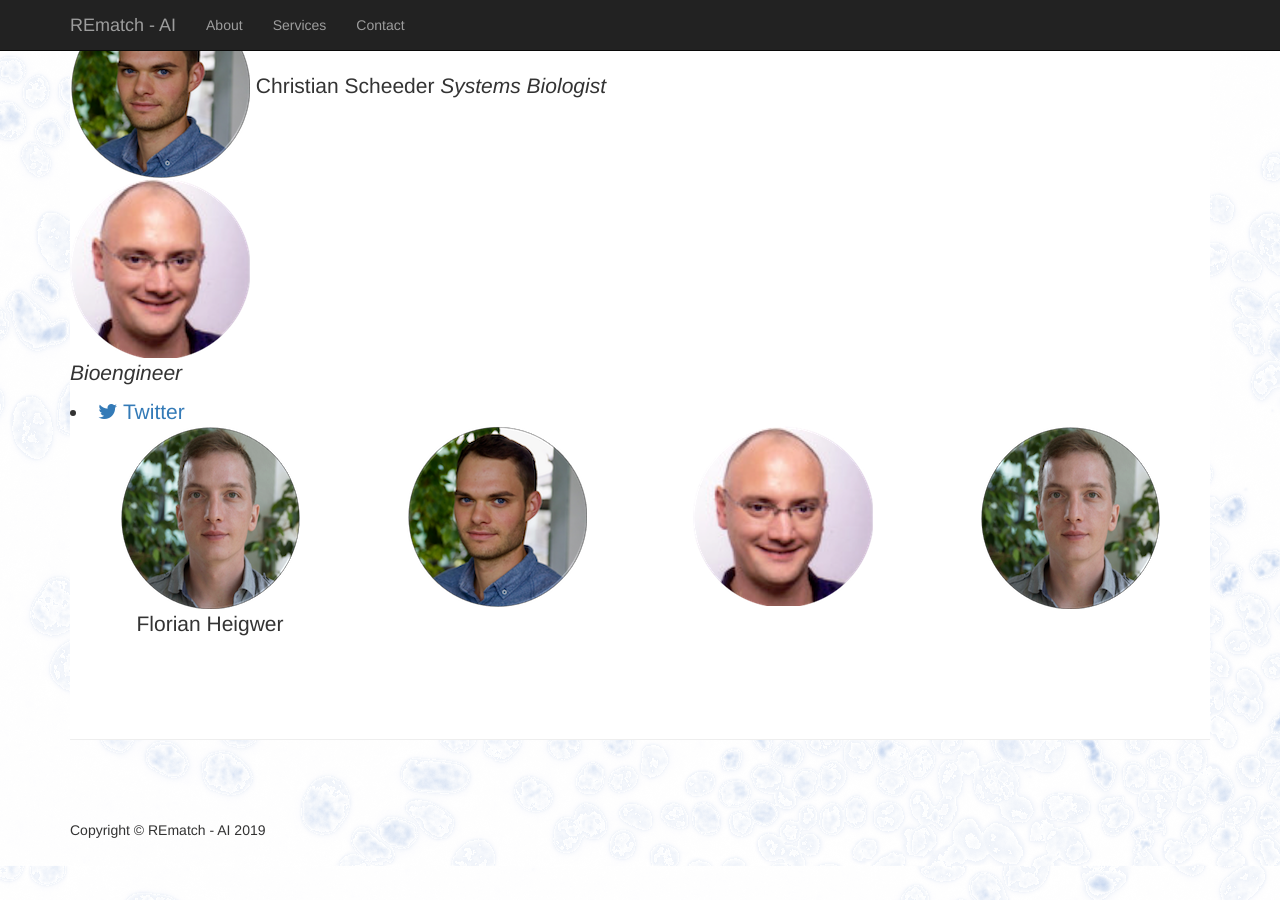
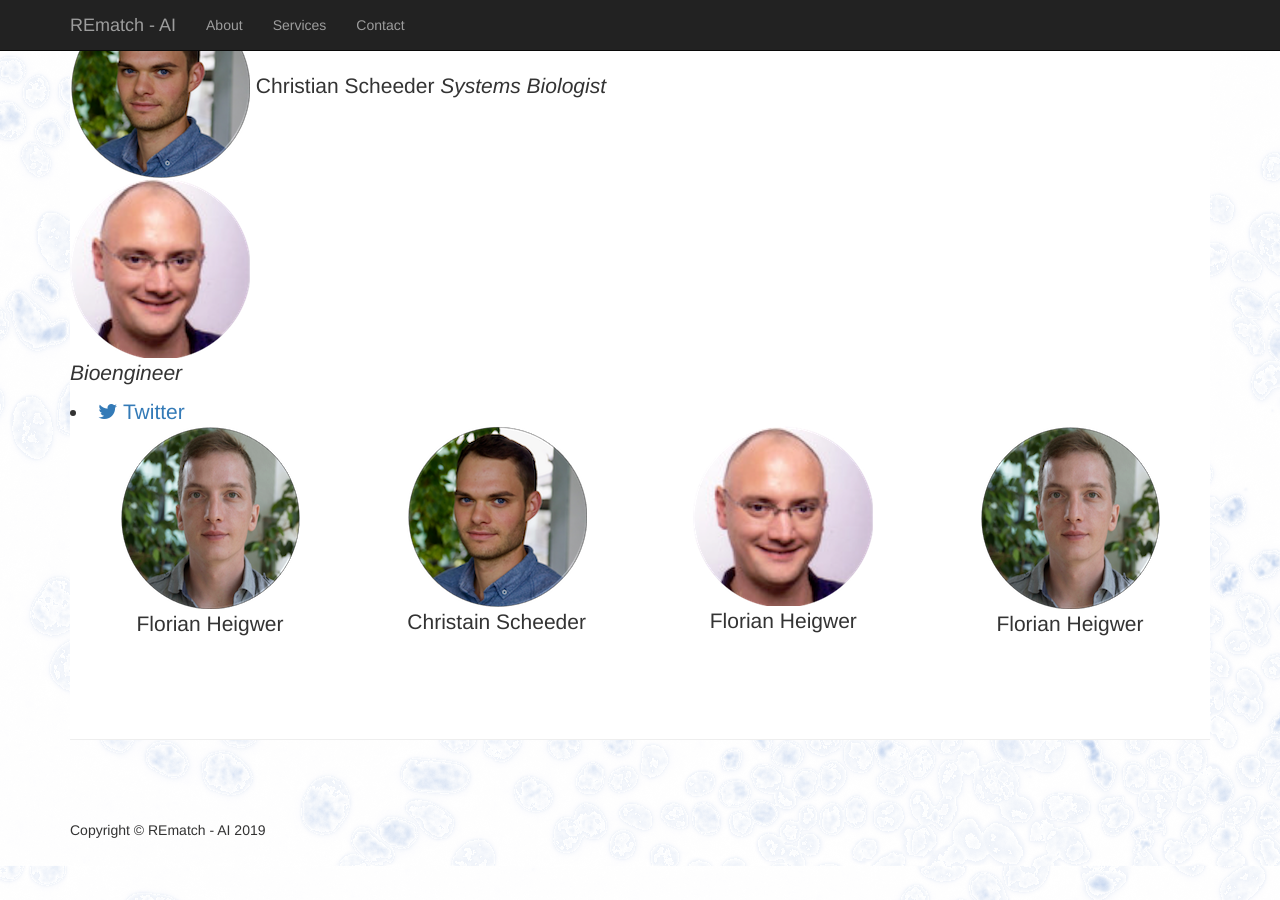
Before and after one commit to rematch-ai/rematch-ai.github.com, a Jekyll site: the page built from index.html, in a window 1280 px wide and 900 px high, scrolled down 2258 px. Built offline with Jekyll 4.4.1, drawn with Linux system fonts in a browser that asks for light colours; nearby versions of some CDN libraries.

Commit message:
no message

```diff
--- a/_includes/team.html
+++ b/_includes/team.html
@@ -2,9 +2,9 @@
   <div class="table" style="padding:0px 50px;">
       <ul id="team-list">
           <li><img src="/assets/images/people/flo_small.png" alt="Florian Heigwer"><figcaption> Florian Heigwer </figcaption></li>
-          <li><img src="/assets/images/people/chris_small.png" alt="Christian Scheeder"></li>
-          <li><img src="/assets/images/people/thilo_new_small.png" alt="Thilo"></li>
-          <li><img src="/assets/images/people/flo_small.png" alt="Florian Heigwer"></li>
+          <li><img src="/assets/images/people/chris_small.png" alt="Christian Scheeder"><figcaption> Christain Scheeder </figcaption></li>
+          <li><img src="/assets/images/people/thilo_new_small.png" alt="Thilo"><figcaption> Florian Heigwer </figcaption></li>
+          <li><img src="/assets/images/people/flo_small.png" alt="Florian Heigwer"><figcaption> Florian Heigwer </figcaption></li>
       </ul>
   </div>
 </div>
```
